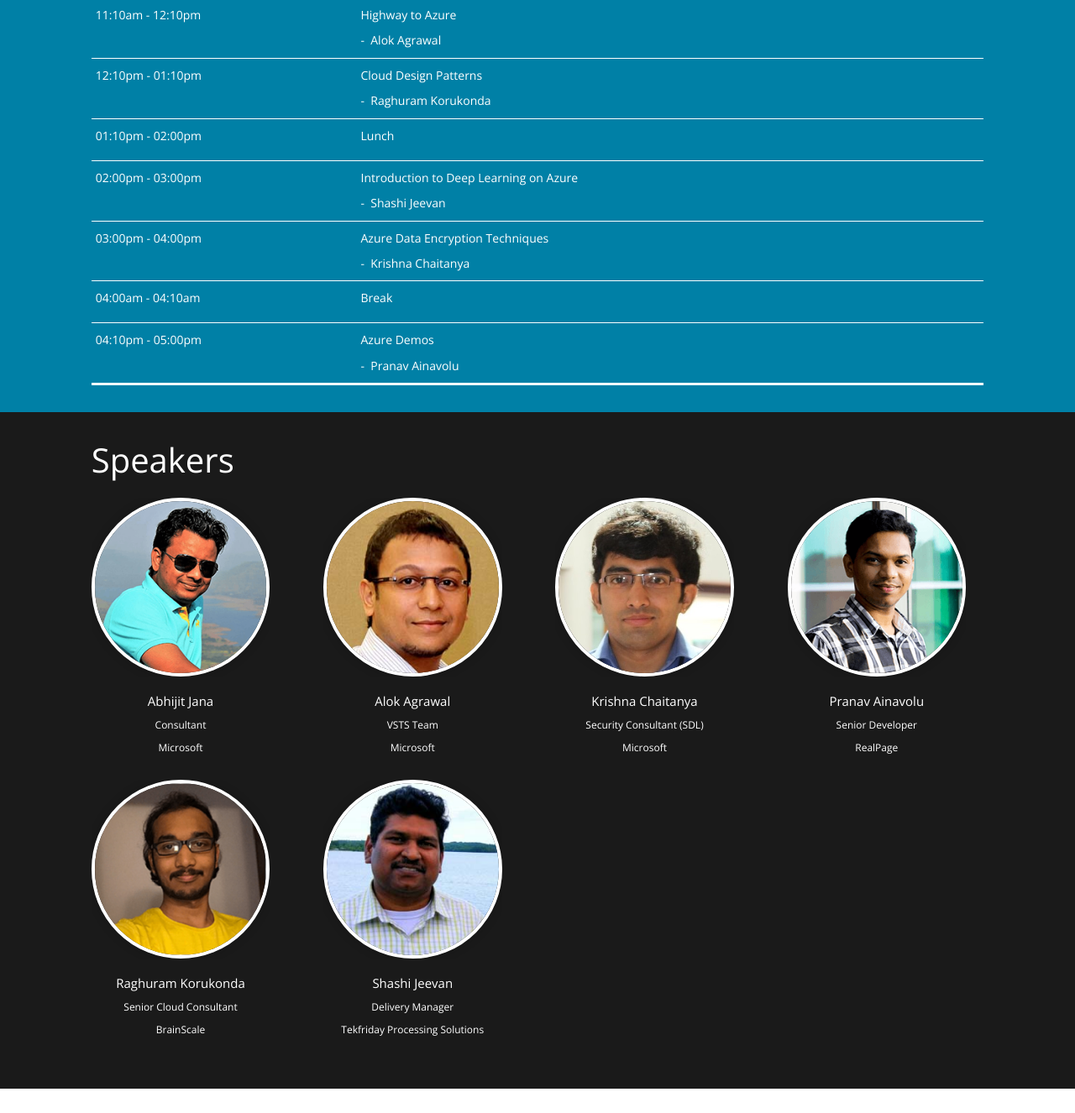
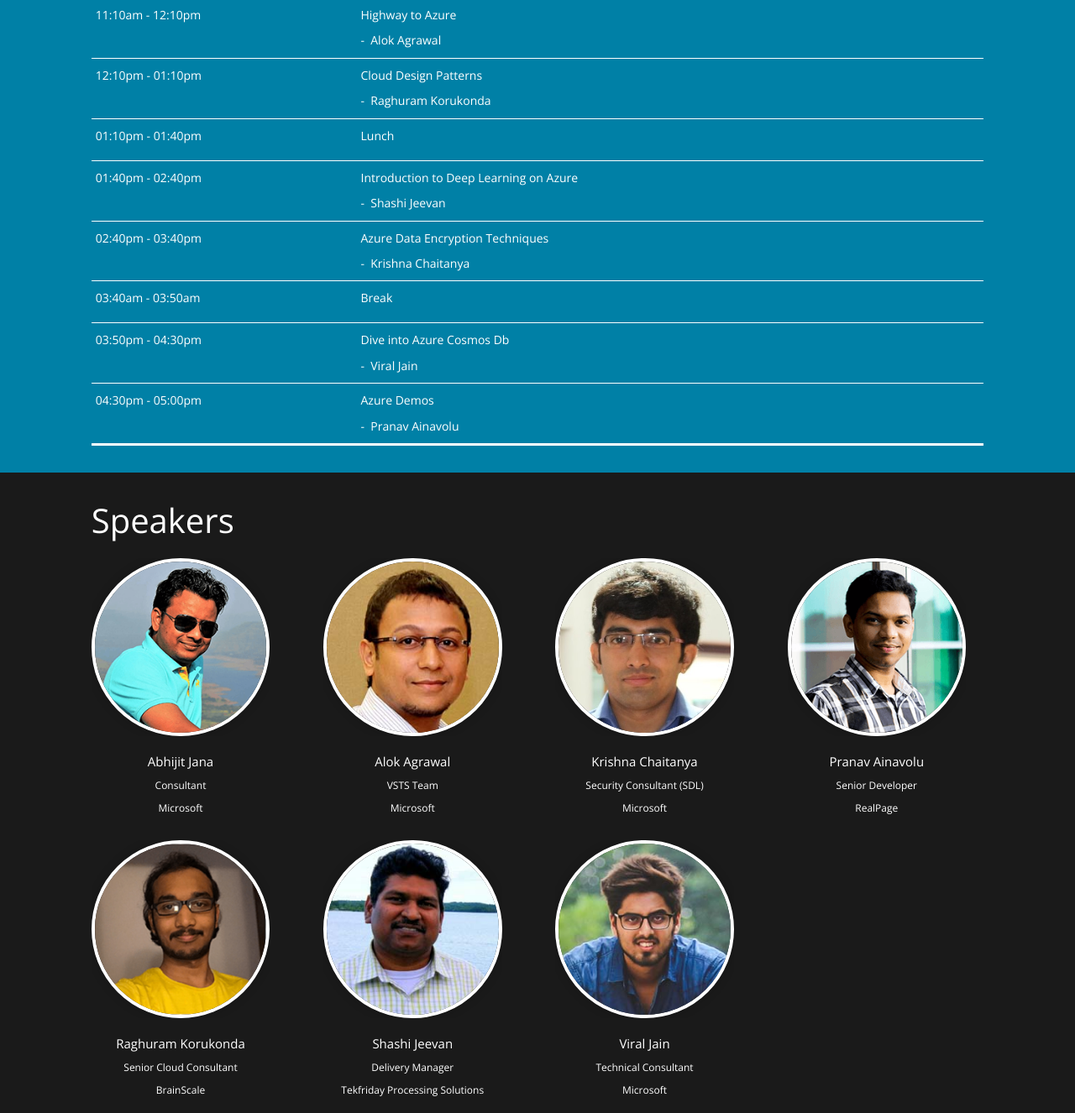
Before and after one commit to themugh/-gabc2018, a website: page index.html in a window 1280 px wide. Shown: the part 1293-2619 px from the top of the page at 84% size. Drawn offline with nearby package versions, Linux system fonts and the light colour scheme.

Commit message:
new speaker added

```diff
--- a/index.html
+++ b/index.html
@@ -174,13 +174,13 @@
               </div>
             </li>
             <li>
-              <time class="time-slot2">01:10pm - 02:00pm</time>
+              <time class="time-slot2">01:10pm - 01:40pm</time>
               <div class="session">
                 Lunch
               </div>
             </li>
             <li>
-              <time class="time-slot2">02:00pm - 03:00pm</time>
+              <time class="time-slot2">01:40pm - 02:40pm</time>
               <div class="session">
                 Introduction to Deep Learning on Azure
                 <br /> -&nbsp;
@@ -188,7 +188,7 @@
               </div>
             </li>
             <li>
-              <time class="time-slot2">03:00pm - 04:00pm</time>
+              <time class="time-slot2">02:40pm - 03:40pm</time>
               <div class="session">
                 Azure Data Encryption Techniques
                 <br /> -&nbsp;
@@ -196,13 +196,21 @@
               </div>
             </li>
             <li>
-              <time class="time-slot2">04:00am - 04:10am</time>
+              <time class="time-slot2">03:40am - 03:50am</time>
               <div class="session">
                 Break
               </div>
             </li>
             <li>
-              <time class="time-slot2">04:10pm - 05:00pm</time>
+              <time class="time-slot2">03:50pm - 04:30pm</time>
+              <div class="session">
+                Dive into Azure Cosmos Db
+                <br /> -&nbsp;
+                <a href="speakers.html#viral" target="_self">Viral Jain</a>
+              </div>
+            </li>
+            <li>
+              <time class="time-slot2">04:30pm - 05:00pm</time>
               <div class="session">
                 Azure Demos
                 <br /> -&nbsp;
@@ -288,6 +296,17 @@
                 <p class="name">Shashi Jeevan</p>
                 <p class="role">Delivery Manager</p>
                 <p class="company">Tekfriday Processing Solutions</p>
+              </a>
+            </li>
+
+            <li class="speaker">
+              <a href="speakers.html#viral" target="_self">
+                <div class="avatar">
+                  <img alt="Shashi Jeevan" src="img/viral.jpg" />
+                </div>
+                <p class="name">Viral Jain</p>
+                <p class="role">Technical Consultant </p>
+                <p class="company">Microsoft</p>
               </a>
             </li>
 
```
Also changed, not shown: docs/index.html (+1 -1 lines), docs/img/viral.jpg (added), img/viral.jpg (added).
